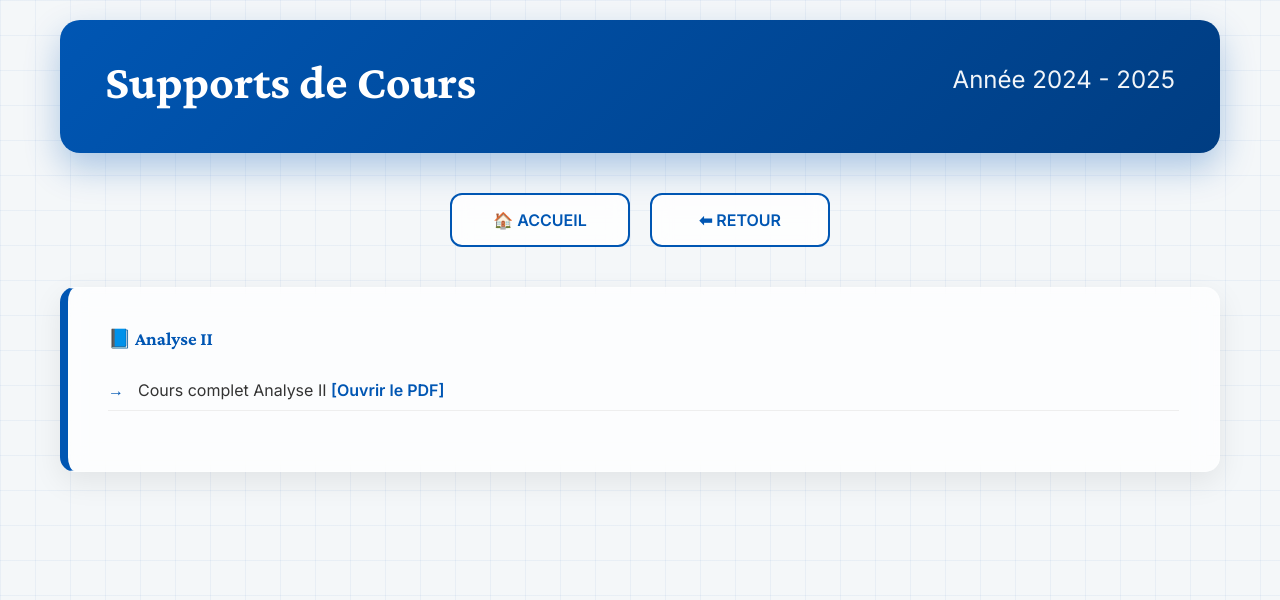
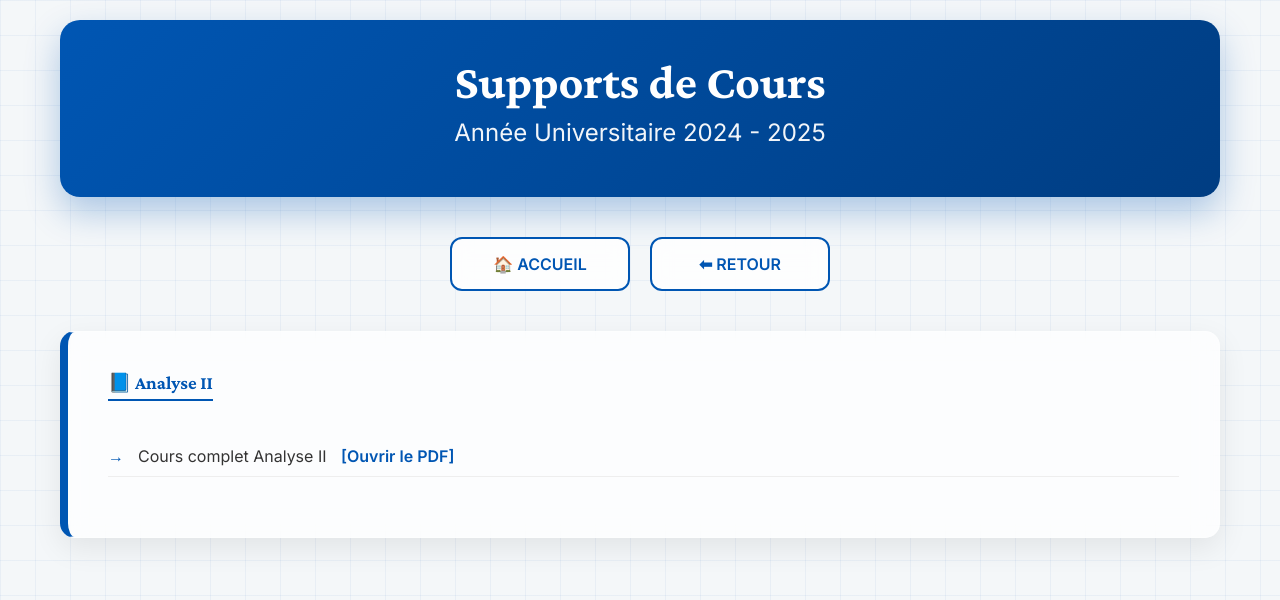
Before and after one commit to mahmoudmath/mahmoudmath.github.io, a Jekyll site: the page cours-24-25.html, which Jekyll copies as it is, in a window 1280 px wide. Shown: the top 600 px of the page. Built offline with Jekyll 4.4.1, drawn with Linux system fonts in a browser that asks for light colours.

Commit message:
Update cours-24-25.html

```diff
--- a/cours-24-25.html
+++ b/cours-24-25.html
@@ -2,25 +2,32 @@
 <html lang="fr">
 <head>
     <meta charset="UTF-8">
+    <title>Cours 2024-2025 - Pr. El Ahmadi</title>
     <link rel="stylesheet" href="style.css">
-    <title>Cours 2024-2025</title>
+    <link href="https://unpkg.com/aos@2.3.1/dist/aos.css" rel="stylesheet">
 </head>
 <body>
     <div class="container">
-        <header class="professor-header">
-            <div class="professor-name">Supports de Cours</div>
-            <div class="professor-title">Année 2024 - 2025</div>
+        <header class="professor-header" data-aos="fade-down">
+            <div class="header-content">
+                <div class="professor-name">Supports de Cours</div>
+                <div class="professor-title">Année Universitaire 2024 - 2025</div>
+            </div>
         </header>
-        <nav class="academic-nav">
+
+        <nav class="academic-nav" data-aos="fade-up">
             <a href="index.html" class="nav-card">🏠 ACCUEIL</a>
             <a href="choix-annee-cours.html" class="nav-card">⬅ RETOUR</a>
         </nav>
-        <section class="presentation">
-            <h3 style="color: #0056b3; margin-bottom: 15px;">📘 Analyse II</h3>
+
+        <section class="presentation" data-aos="fade-up">
+            <h3 style="color: #0056b3; margin-bottom: 15px; border-bottom: 2px solid #0056b3; display: inline-block; padding-bottom: 5px;">📘 Analyse II</h3>
             <ul class="resource-list">
-                <li>Cours complet Analyse II <a href="assets/pdf/Cours-analyse2.pdf" target="_blank" style="color:#0056b3; font-weight:bold;">[Ouvrir le PDF]</a></li>
+                <li>Cours complet Analyse II <a href="assets/pdf/Cours-analyse2.pdf" target="_blank" style="color:#0056b3; font-weight:bold; margin-left:10px;">[Ouvrir le PDF]</a></li>
             </ul>
         </section>
     </div>
+    <script src="https://unpkg.com/aos@2.3.1/dist/aos.js"></script>
+    <script>AOS.init();</script>
 </body>
 </html>
```
